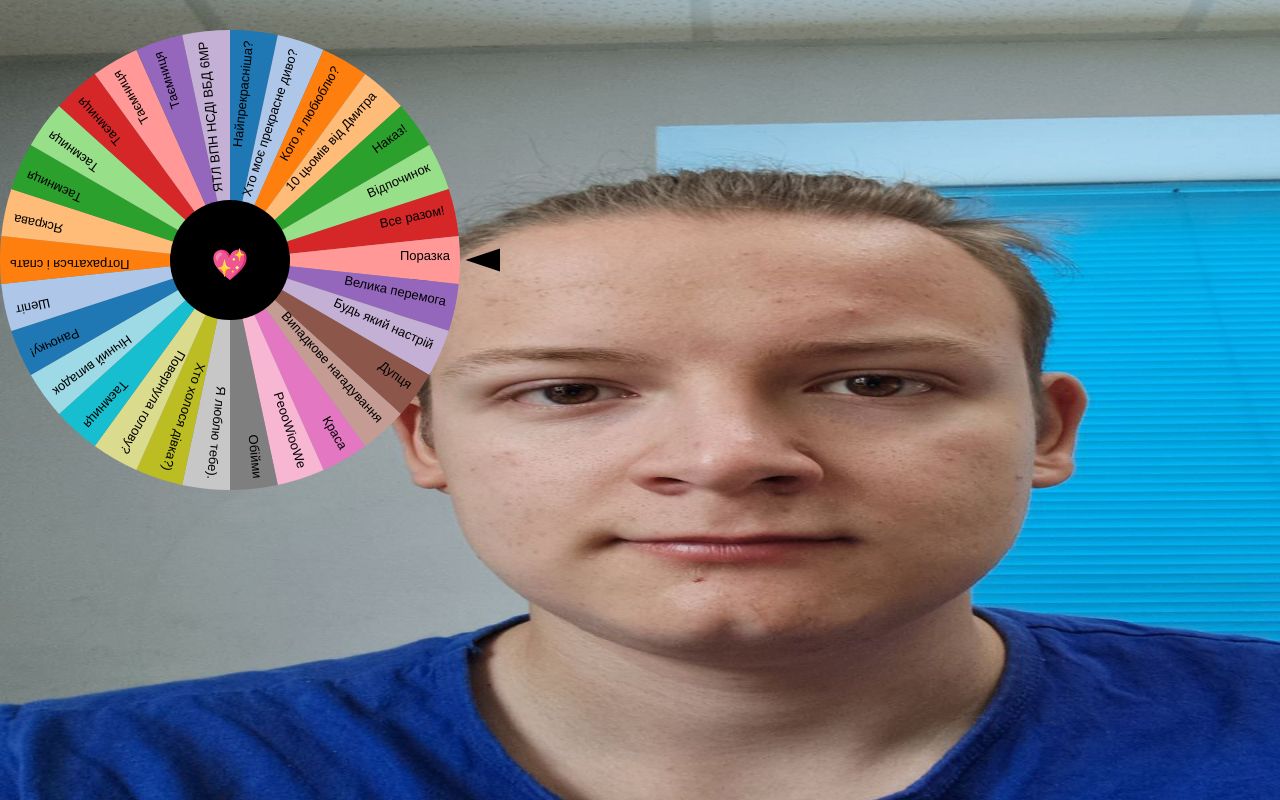
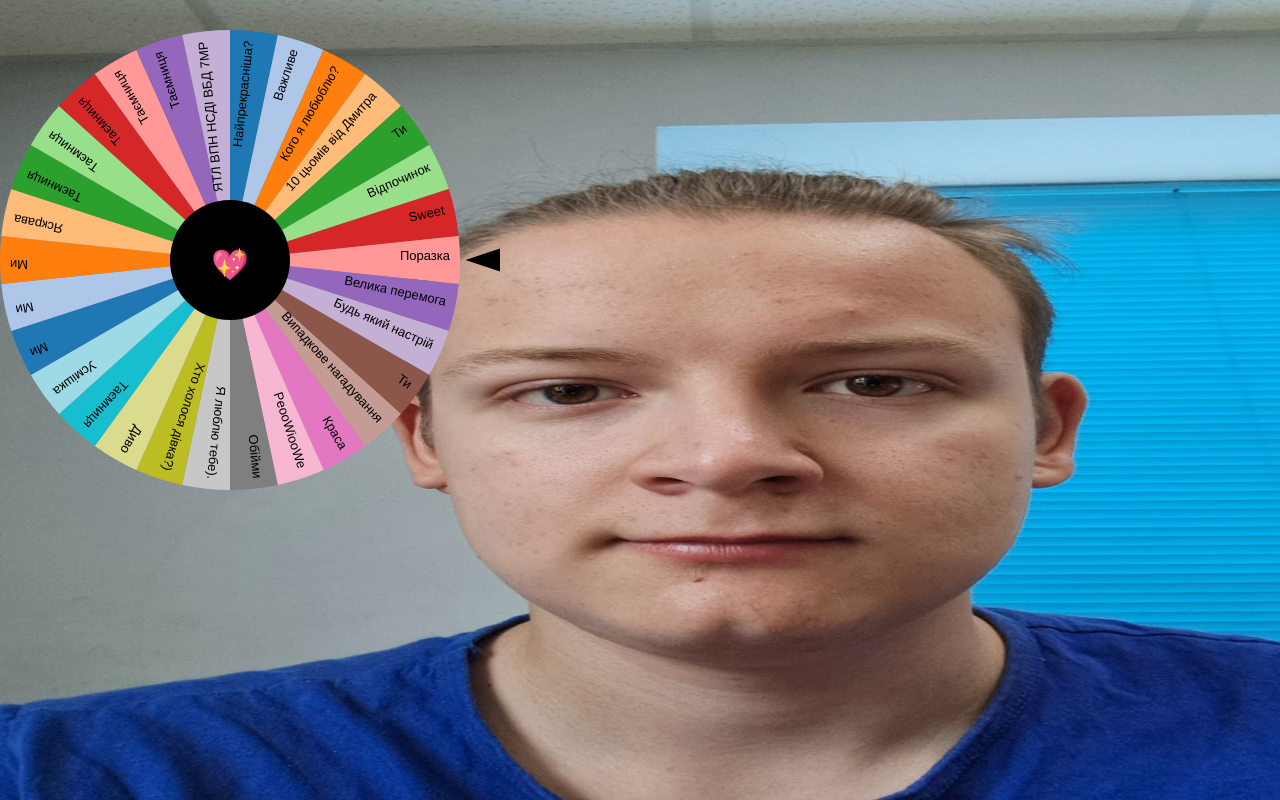
Before and after one commit to FreshLemur/O, a plain HTML site: page index.html in a window 1280 px wide. Drawn offline with nearby package versions, Linux system fonts and the light colour scheme.

Commit message:
7 months together

```diff
--- a/index.html
+++ b/index.html
@@ -28,9 +28,9 @@
           question: "Тииииииииииииииииииииииииииииии, хто ж ще?)",
         },
         {
-          label: "Хто моє прекрасне диво?",
+          label: "Важливе",
           value: 1,
-          question: "Оленка-Боленка!!!",
+          question: "Жодні перешкоди не зроблять нам погоди",
         },
         {
           label: "Кого я любюблю?",
@@ -43,9 +43,9 @@
           question: "Вітаю, тепер я в боргу. )))",
         },
         {
-          label: "Наказ!",
+          label: "Ти",
           value: 1,
-          question: "Насолоджуйся цим днем в усмішці, сонце. )",
+          question: "Ти моя найрідніша.",
         },
         {
           label: "Відпочинок",
@@ -53,9 +53,9 @@
           question: "Люба, тобі час відпочити. ;)",
         },
         {
-          label: "Все разом!",
+          label: "Sweet",
           value: 1,
-          question: "Це перемога, все і відразу!",
+          question: "З'їж трошки солоденького",
         },
         {
           label: "Поразка",
@@ -73,9 +73,9 @@
           question: "Де твоя усмішка?)",
         },
         {
-          label: "Дупця",
+          label: "Ти",
           value: 1,
-          question: "Щось Дмитро давно не бачив твоєї прекрасної дупці",
+          question: "Ти не товста, не повна, а безмежно прекрасна.",
         },
         {
           label: "Випадкове нагадування",
@@ -92,87 +92,86 @@
           label: "PeooWiooWe",
           value: 1,
           question: "Чиє піувіуві немає меж?)",
-        }, //<h1>
+        },
         {
           label: "Обійми",
           value: 1,
           question: "Ходи обійматься, я обійму тебе, сонце. :3",
-        }, //margin
+        },
         {
           label: "Я люблю тебе).",
           value: 1,
-          question: "Так, я справді люблю тебе, моя найдивовижніша.",
-        }, //< >
+          question: "Так, я справді люблю тебе, моя найрідніша.",
+        },
         {
           label: "Хто холося дівка?)",
           value: 1,
           question: "Алєєєєєєєєєєєєна.",
-        }, // { }
+        },
         {
-          label: "Повернула голову?",
+          label: "Диво",
           value: 1,
-          question: "Which HTML tag is used for specifying a paragraph?",
-        }, //<p>
+          question: "Диво моє, не тривожся ніколи.",
+        },
         {
           label: "Таємниця",
           value: 1,
-          question: "Я відсуваю, що тобі треба усміхнутися",
-        }, //<!DOCTYPE html>
+          question: "Я відчуваю, що тобі треба усміхнутися",
+        },
         {
-          label: "Нічний випадок",
+          label: "Усмішка",
           value: 1,
-          question:
-            "Ні, не сомнофілія, просто бажаю на добраніч та солодких снів. ;)",
-        }, //<head>
+          question: "Час для усмішки. )",
+        },
         {
-          label: "Раночку!",
+          label: "Ми",
           value: 1,
-          question: "Найпрекрасніший ранок починається з мастурбації, еге ж?)",
-        }, // colon
+          question: "Не я, не ти, а МИ.",
+        },
         {
-          label: "Шепіт",
+          label: "Ми",
           value: 1,
-          question: "Без лишніх слів - знімай труси. ))",
-        }, // <style>
+          question: "Разом ми краще. )",
+        },
         {
-          label: "Потрахаться і спать",
+          label: "Ми",
           value: 1,
-          question: "Ти зверху чи знизу?)",
-        }, // .html
+          question: "Ми переможемо наші загони. ",
+        },
         {
           label: "Яскрава",
           value: 1,
           question: "Ти яскрава немов сонце.",
-        }, // HTML
+        },
         {
           label: "Таємниця",
           value: 1,
           question: "Ти - ахуєнна",
-        }, // CSS
+        },
         {
           label: "Таємниця",
           value: 1,
-          question: "I love you. :3",
-        }, // JavaScript
+          question: "I love you very much :3",
+        },
         {
           label: "Таємниця",
           value: 1,
           question: "ДОВГІ ЛІІІІТЕРИ ДЛЯ ТРИВАЛОГОООО НАСТРОЮЮЮЮЮ",
-        }, // border
+        },
         {
           label: "Таємниця",
           value: 1,
           question: "ОЙОЙОЙ, А ДЕ УСМІІІІІІІІІІІІІІІІІІШКА???????????????",
-        }, //semi-colon
+        },
         {
           label: "Таємниця",
           value: 1,
-          question: "Варіант 'Все разом'",
+          question: "7 місяців разом, швидко час летить. )",
         }, //100%
         {
-          label: "ЯТЛ ВПН НСДІ ВБД 6МР",
+          label: "ЯТЛ ВПН НСДІ ВБД 7МР",
           value: 1,
-          question: "Ось ми і пів року разом, моє диво, іхіхі. ",
+          question: "Ось ми і 7 місяців разом, моє диво. ;) ",
         }, //comma
       ];
 
```
